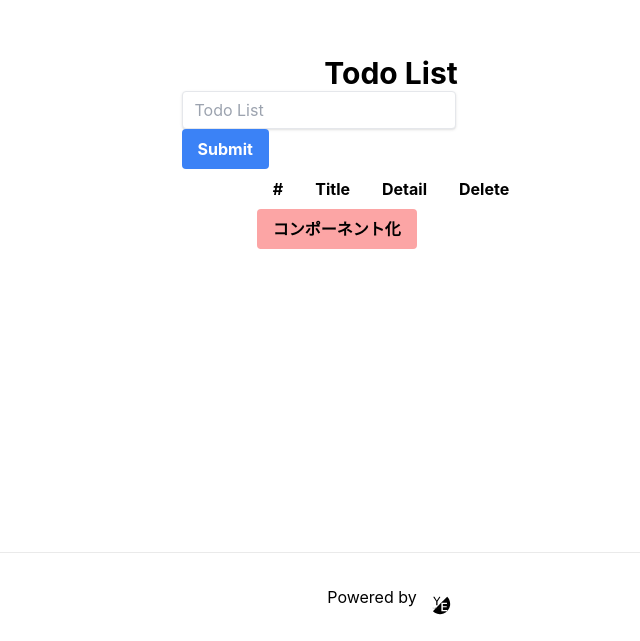
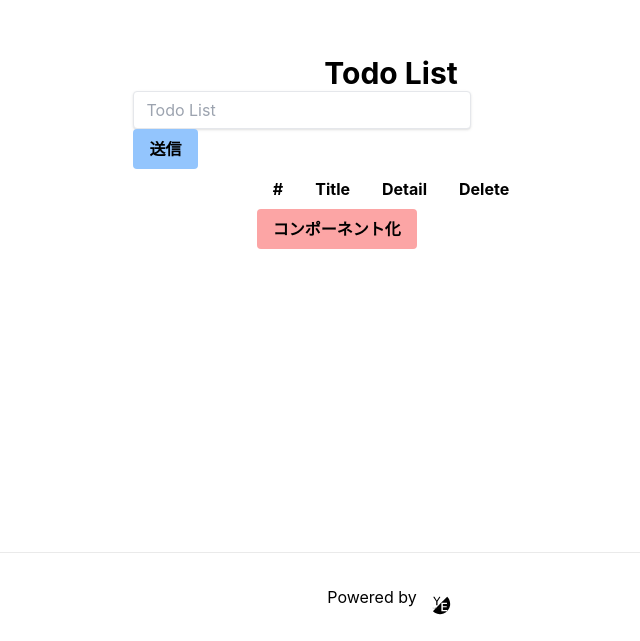
Before and after one commit to yeconnect/intern_react_todo_app, a Next.js app: page /todo in a window 1280 px wide. Shown: the part 248-889 px from the top of the page, without its empty margins (249-889 px from the left). Built offline with nearby package versions, Linux system fonts and the light colour scheme.

Commit message:
習った内容だけに

```diff
--- a/pages/todo/[id].js
+++ b/pages/todo/[id].js
@@ -3,7 +3,6 @@ import { useState, useEffect } from "react";
 import styles from "../../styles/Home.module.css";
 import Head from "next/head";
 import Link from "next/link";
-import { ToastContainer, toast } from "react-toastify";
 import "react-toastify/dist/ReactToastify.css";
 
 const TodoDetail = () => {
@@ -14,11 +13,9 @@ const TodoDetail = () => {
   const [todoItemTitle, setTodoItemTitle] = useState("");
   const [isLoading, setIsLoading] = useState(false);
 
-  const notify = () => toast("保存に成功しました");
-
   useEffect(() => {
-    if (router.isReady) {
-      // get todo detail by id
+    /* パスパラメータが受け取れる(idが入る)まで待つ*/
+    if (id) {
       const todoListStr = localStorage.getItem("todoList");
       if (todoListStr) {
         const todoList = JSON.parse(todoListStr);
@@ -26,18 +23,12 @@ const TodoDetail = () => {
         setTodoItemTitle(todoItem.title);
       }
     }
-  }, [query, router]);
+    }, [id]);
 
-  const wait = (milisec) => {
-    return new Promise((resolve, reject) => {
-      setTimeout(resolve, milisec);
-    });
-  };
 
   /** Update TODO in the local storage */
-  const editTodo = async (todoTitle) => {
+  const editTodo = (todoTitle) => {
     setIsLoading(true);
-    await wait(500);
     const todoList = JSON.parse(localStorage.getItem("todoList"));
     const newTodoList = todoList.map((todoItem) => {
       if (todoItem.id === id) {
@@ -48,7 +39,6 @@ const TodoDetail = () => {
     setTodoItemTitle(todoTitle);
     localStorage.setItem("todoList", JSON.stringify(newTodoList));
     setIsLoading(false);
-    notify();
   };
 
   return (
@@ -115,17 +105,6 @@ const TodoDetail = () => {
             </Link>
           </div>
         </div>
-        <ToastContainer
-          position="bottom-right"
-          autoClose={3000}
-          hideProgressBar={false}
-          newestOnTop={false}
-          closeOnClick
-          rtl={false}
-          pauseOnFocusLoss
-          draggable
-          pauseOnHover
-        />
       </main>
     </div>
   );
--- a/pages/todo/index.js
+++ b/pages/todo/index.js
@@ -2,7 +2,6 @@ import Head from "next/head";
 import Image from "next/image";
 import Link from "next/link";
 import { useEffect, useState } from "react";
-import { useForm } from "react-hook-form";
 import { v4 as uuid } from 'uuid';
 import styles from "../../styles/Home.module.css";
 import MyButton from "../../components/button";
@@ -11,9 +10,6 @@ import MyButton from "../../components/button";
 export default function Home() {
   const [todoList, setTodoList] = useState([]);
   const [todoTitle, setTodoTitle] = useState("");
-
-  const { register, handleSubmit } = useForm();
-  const onSubmit = (data) => console.log(data);
 
   /** get todo list in the local storage */
   useEffect(() => {
@@ -24,8 +20,7 @@ export default function Home() {
   }, []);
 
   /** Add TODO in the local storage */
-  const addTodo = (e) => {
-    e.preventDefault();
+  const addTodo = () => {
     const newTodo = {
       id: uuid(),
       title: todoTitle,
@@ -55,7 +50,6 @@ export default function Home() {
         <h1 className="text-3xl font-bold">Todo List</h1>
         <div className="grid grid-cols-3 gap-4">
           <div className="col-span-2">
-            <form onSubmit={addTodo}>
               <input
                 className="shadow appearance-none border rounded w-full py-2 px-3 text-gray-700 leading-tight focus:outline-none focus:shadow-outline"
                 autoFocus={true}
@@ -64,13 +58,9 @@ export default function Home() {
                 value={todoTitle}
                 onChange={(e) => setTodoTitle(e.target.value)}
               />
-              <div className="add_button">
-                <input
-                  type="submit"
-                  className="bg-blue-500 hover:bg-blue-700 text-white font-bold py-2 px-4 rounded"
-                />
-              </div>
-            </form>
+              <button className="bg-blue-300 hover:bg-grey text-grey-darkest font-bold py-2 px-4 rounded inline-flex items-center" onClick={addTodo}>
+                送信
+              </button>
           </div>
         </div>
         <div>
```
